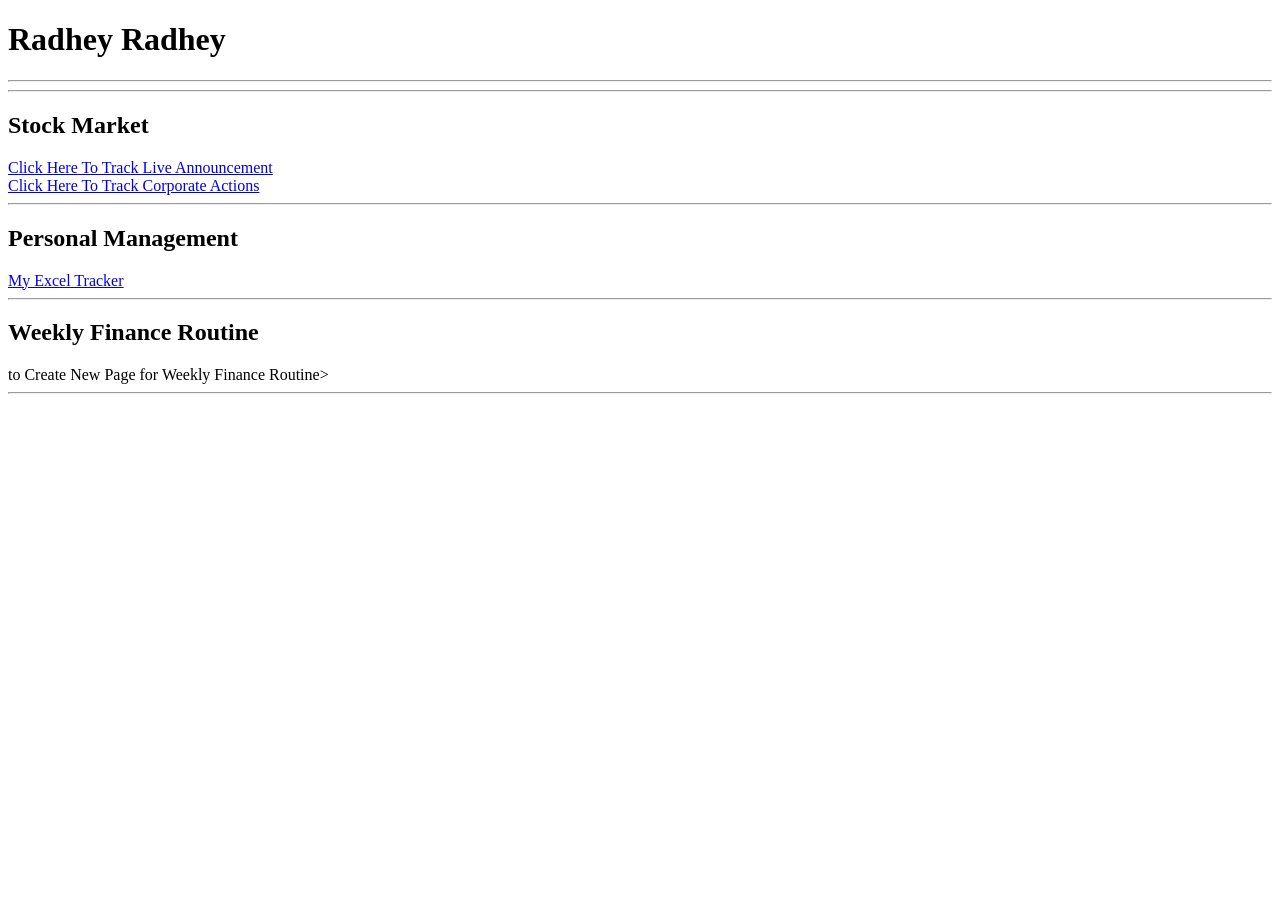
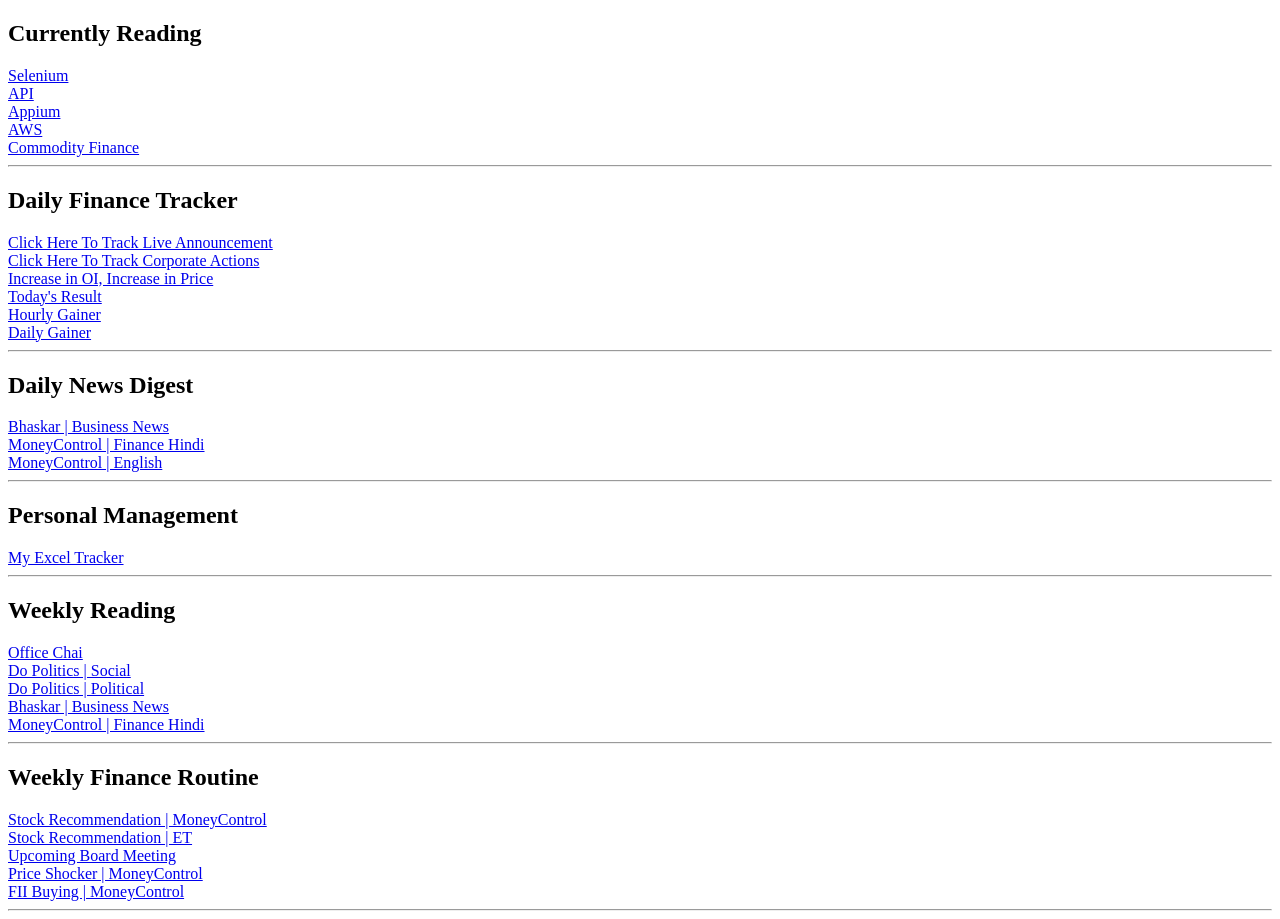
Before and after one commit to ShivAshishNiranjan/stock_market, a Flask app: page / in a window 1280 px wide. Before the commit the page ends 394 px from the top, so only its background shows below. Run offline with Flask 2, Linux system fonts and the light colour scheme.

Commit message:
Regular Update

```diff
--- a/src/main.py
+++ b/src/main.py
@@ -43,7 +43,7 @@
 @app.route("/corporate_actions")
 def corporate_actions():
     start_date = (datetime.now() + timedelta(days=1)).strftime('%Y%m%d')
-    end_date = "20211231"
+    end_date = "20220331"
     result = get_corporate_actions(start_date, end_date)
     return render_template("corporate_actions.html", dividend=result.get("dividend"), bonus=result.get("bonus"),
                            split=result.get("split"), buyback=result.get("buyback"),
--- a/src/templates/home_page.html
+++ b/src/templates/home_page.html
@@ -2,23 +2,68 @@
 <html>
 <body>
 
-<h1>Radhey Radhey</h1>
-<hr>
+<h2> Currently Reading  </h2>
+<a href="https://www.softwaretestinghelp.com/selenium-tutorial-1/"> Selenium </a>
+<br>
+<a href="https://www.softwaretestinghelp.com/api-testing-tutorial/"> API </a>
+<br>
+<a href="https://www.softwaretestinghelp.com/appium-studio-tutorial/"> Appium </a>
+<br>
+<a href="https://www.udemy.com/course/aws-certified-solutions-architect-associate-saa-c02/learn/lecture/13528534#overview"> AWS  </a>
+<br>
+<a href="https://zerodha.com/varsity/module/commodities-currency-government-securities/"> Commodity Finance  </a>
 <hr>
 
-<h2> Stock Market </h2>
+
+<h2> Daily Finance Tracker </h2>
 <a href="live_announcements"> Click Here To Track Live Announcement</a>
 <br>
 <a href="corporate_actions"> Click Here To Track Corporate Actions </a>
+<br>
+<a href="https://www.moneycontrol.com/stocks/fno/marketstats/futures/oi_inc_p_inc/homebody.php?opttopic=allfut&optinst=allfut&sel_mth=all&sort_order=0"> Increase in OI, Increase in Price  </a>
+<br>
+<a href="https://economictimes.indiatimes.com/marketstats/companyid-0,duration-U,filtertype-latest,marketcap-All,pageno-1,pid-26,sortby-meetingDateStr,sortorder-asc,year-0.cms"> Today's Result  </a>
+<br>
+<a href="https://economictimes.indiatimes.com/marketstats/exchange-nse,marketcap-largecap%252Cmidcap,pageno-1,pid-2,service-gainers,sortby-percentchange,sortorder-desc.cms"> Hourly Gainer  </a>
+<br>
+<a href="https://economictimes.indiatimes.com/marketstats/duration-1d,exchange-nse,pageno-1,pid-0,sort-intraday,sortby-percentchange,sortorder-desc.cms"> Daily Gainer  </a>
+<hr>
 
+<h2> Daily News Digest </h2>
+<a href="https://www.bhaskar.com/business/"> Bhaskar | Business News  </a>
+<br>
+<a href="https://hindi.moneycontrol.com/news/latest-news"> MoneyControl | Finance Hindi  </a>
+<br>
+<a href="https://www.moneycontrol.com/stocksmarketsindia/"> MoneyControl | English  </a>
 <hr>
 
 <h2> Personal Management </h2>
 <a href="https://docs.google.com/spreadsheets/d/16HhBSriyuwjMjU-mrYuiwrIUxoxJujg2XeVwGLPAYXs/edit#gid=1227499812"> My Excel Tracker  </a>
 <hr>
 
+<h2> Weekly Reading  </h2>
+<a href="https://officechai.com/category/startups/"> Office Chai  </a>
+<br>
+<a href="https://dopolitics.in/category/opinion/social/"> Do Politics | Social   </a>
+<br>
+<a href="https://dopolitics.in/category/opinion/political/"> Do Politics | Political  </a>
+<br>
+<a href="https://www.bhaskar.com/business/"> Bhaskar | Business News  </a>
+<br>
+<a href="https://hindi.moneycontrol.com/news/"> MoneyControl | Finance Hindi  </a>
+<hr>
+
+
 <h2> Weekly Finance Routine </h2>
-<p1>to Create New Page for Weekly Finance Routine</p1>>
+<a href="https://www.moneycontrol.com/news/broker-research-reports-13.html"> Stock Recommendation | MoneyControl  </a>
+<br>
+<a href="https://economictimes.indiatimes.com/markets/stocks/recos"> Stock Recommendation | ET   </a>
+<br>
+<a href="https://economictimes.indiatimes.com/marketstats/companyid-0,duration-U,filtertype-latest,marketcap-All,pageno-1,pid-26,sortby-meetingDateStr,sortorder-asc,year-0.cms"> Upcoming Board Meeting  </a>
+<br>
+<a href="https://economictimes.indiatimes.com/marketstats/compareprice-DAY_7,exchange-50,marketcap-largecap%252Cmidcap,pageno-1,pid-12,sortby-periodicpercentchange,sortorder-desc.cms"> Price Shocker | MoneyControl  </a>
+<br>
+<a href="https://economictimes.indiatimes.com/markets/stocks/stock-screener/FII_BUYING"> FII Buying | MoneyControl  </a>
 <hr>
 
 </body>
```
